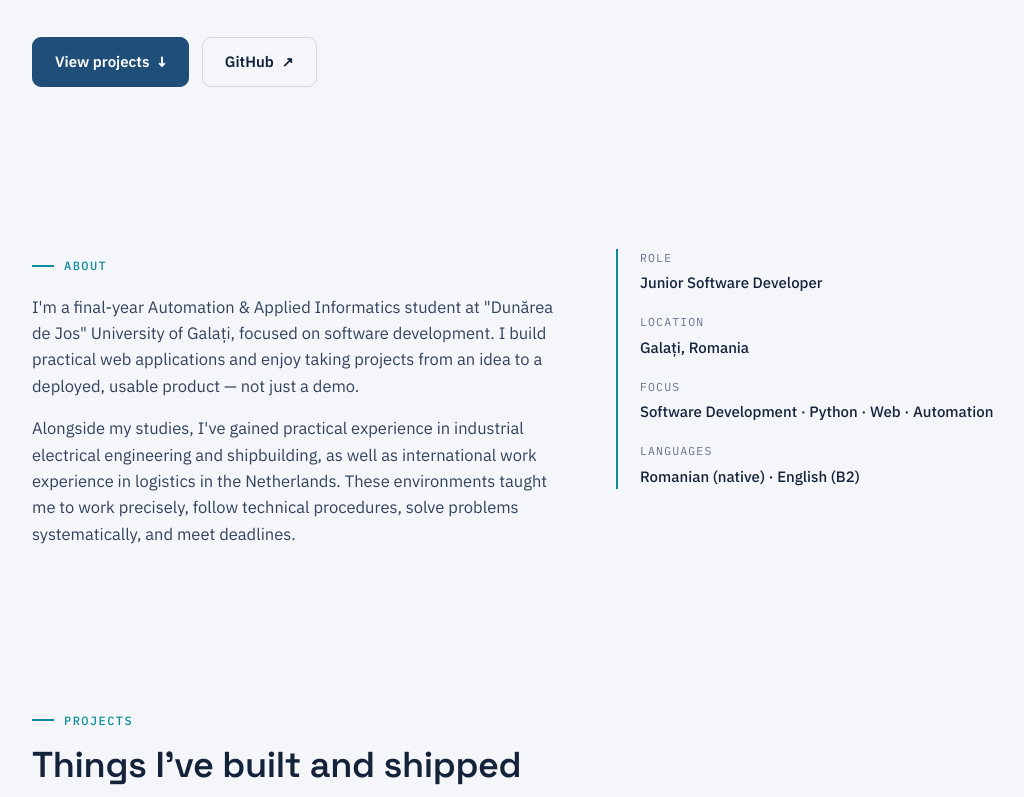
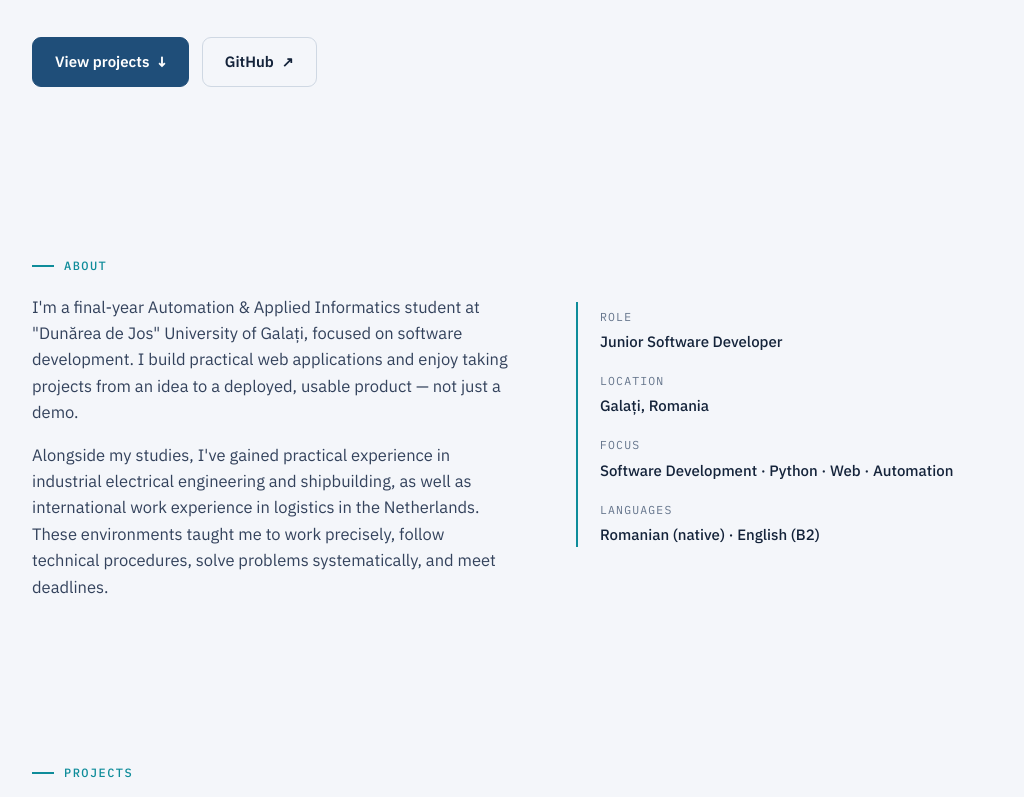
Before and after one commit to zdrj1337/Portfolio, a React (Vite) app: page / in a window 1280 px wide. Shown: the part 611-1408 px from the top of the page, without its empty margins (96-1120 px from the left). Built offline with nearby package versions, Linux system fonts and the light colour scheme.

Commit message:
Update portfolio for job applications

```diff
--- a/src/styles.css
+++ b/src/styles.css
@@ -51,10 +51,19 @@ section{padding:78px 0;}
 .section-head h2{font-size:clamp(26px,4vw,36px);color:var(--ink);margin-top:16px;letter-spacing:-.01em;}
 
 /* about */
-.about-grid{display:grid;grid-template-columns:1.2fr 1fr;gap:56px;align-items:start;}
+.about-grid{
+  display:grid;
+  grid-template-columns:1fr 1fr;
+  gap:64px;
+  align-items:center;
+}
 .about-grid p{font-size:16.5px;color:var(--ink-soft);margin:0 0 16px;}
 .about-grid p:last-child{margin-bottom:0;}
-.about-side{border-left:2px solid var(--accent);padding-left:22px;}
+.about-side{
+  border-left:2px solid var(--accent);
+  padding-left:22px;
+  padding-top:6px;
+}
 .about-side .row{margin-bottom:18px;}
 .about-side .row:last-child{margin-bottom:0;}
 .about-side .k{font-family:var(--mono);font-size:11.5px;letter-spacing:.1em;text-transform:uppercase;color:var(--muted);margin-bottom:4px;}
```
